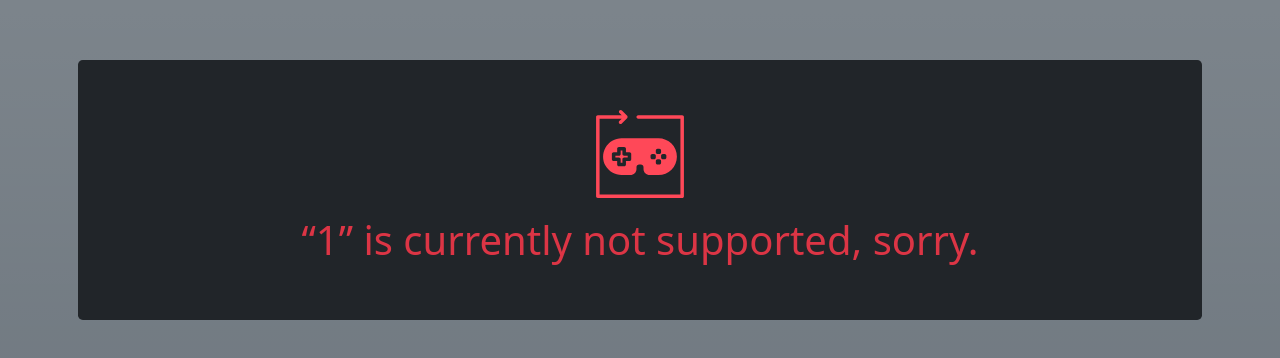
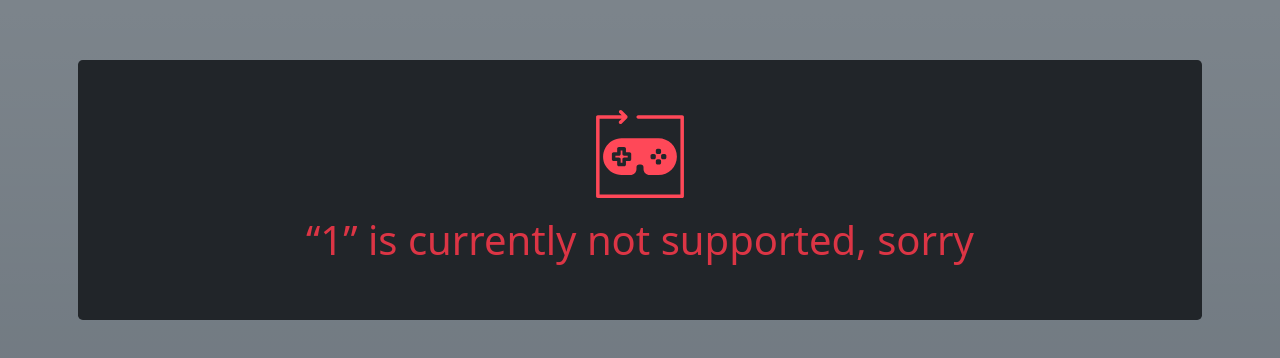
Before and after one commit to cetteup/joinme.click, a React (Create React App) app: page /g/1/1 in a window 1280 px wide. Shown: the part 206-564 px from the top of the page. Built offline with nearby package versions, Linux system fonts and the light colour scheme.

Commit message:
chore: Remove periods behind error messages

```diff
--- a/src/App.tsx
+++ b/src/App.tsx
@@ -22,7 +22,7 @@ function App() {
                                 <Route path='/' element={<Home />} />
                                 <Route path='/download' element={<Download />} />
                                 <Route path='/g/:game/:identifier' element={<JoinGame />} />
-                                <Route path="*" element={<h1 className="text-white-50 display-6">Nothing to see here, double check the URL.</h1>} />
+                                <Route path="*" element={<h1 className="text-white-50 display-6">Nothing to see here, double check the URL</h1>} />
                             </Routes>
                         </QueryClientProvider>
                     </div>
--- a/src/components/routes/JoinGame.tsx
+++ b/src/components/routes/JoinGame.tsx
@@ -12,21 +12,21 @@ const JoinGame: FC = () => {
 
     if (!game || !identifier) {
         return (
-            <h1 className="text-danger display-6">Whoops, required path parameters seem to be missing.</h1>
+            <h1 className="text-danger display-6">Whoops, required parameters seem to be missing</h1>
         );
     }
 
     const config = supportedGames[game];
     if (!config) {
         return (
-            <h1 className="text-danger display-6"><q>{game}</q> is currently not supported, sorry.</h1>
+            <h1 className="text-danger display-6"><q>{game}</q> is currently not supported, sorry</h1>
         );
     }
 
     const [host, port] = identifier.split(':');
     if (!host || (!port && config.urlType == 'ip-port')) {
         return (
-            <h1 className="text-danger display-6">Whoops, required parameters seem to be missing.</h1>
+            <h1 className="text-danger display-6">Whoops, required parameters seem to be missing</h1>
         );
     }
 
```
